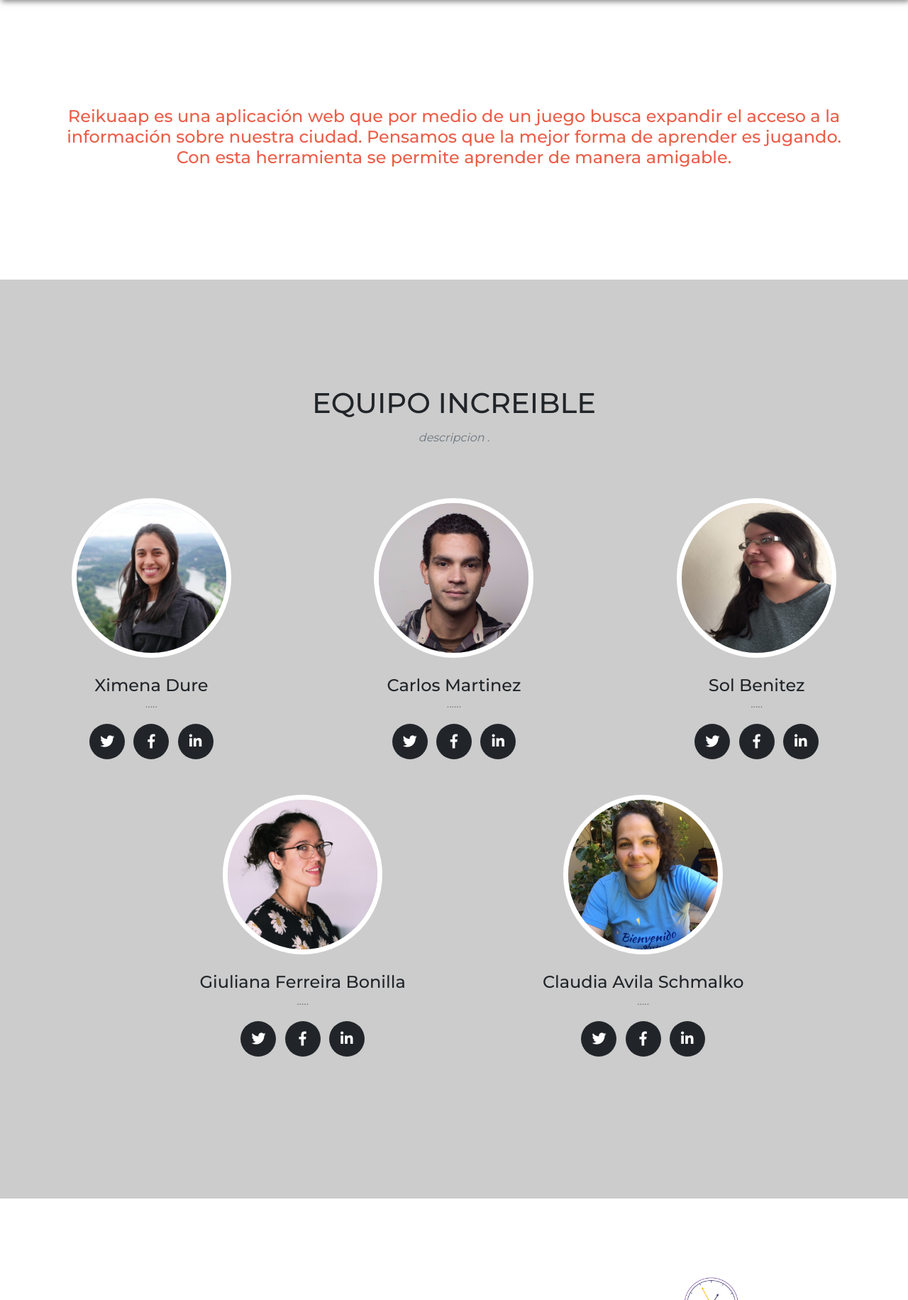
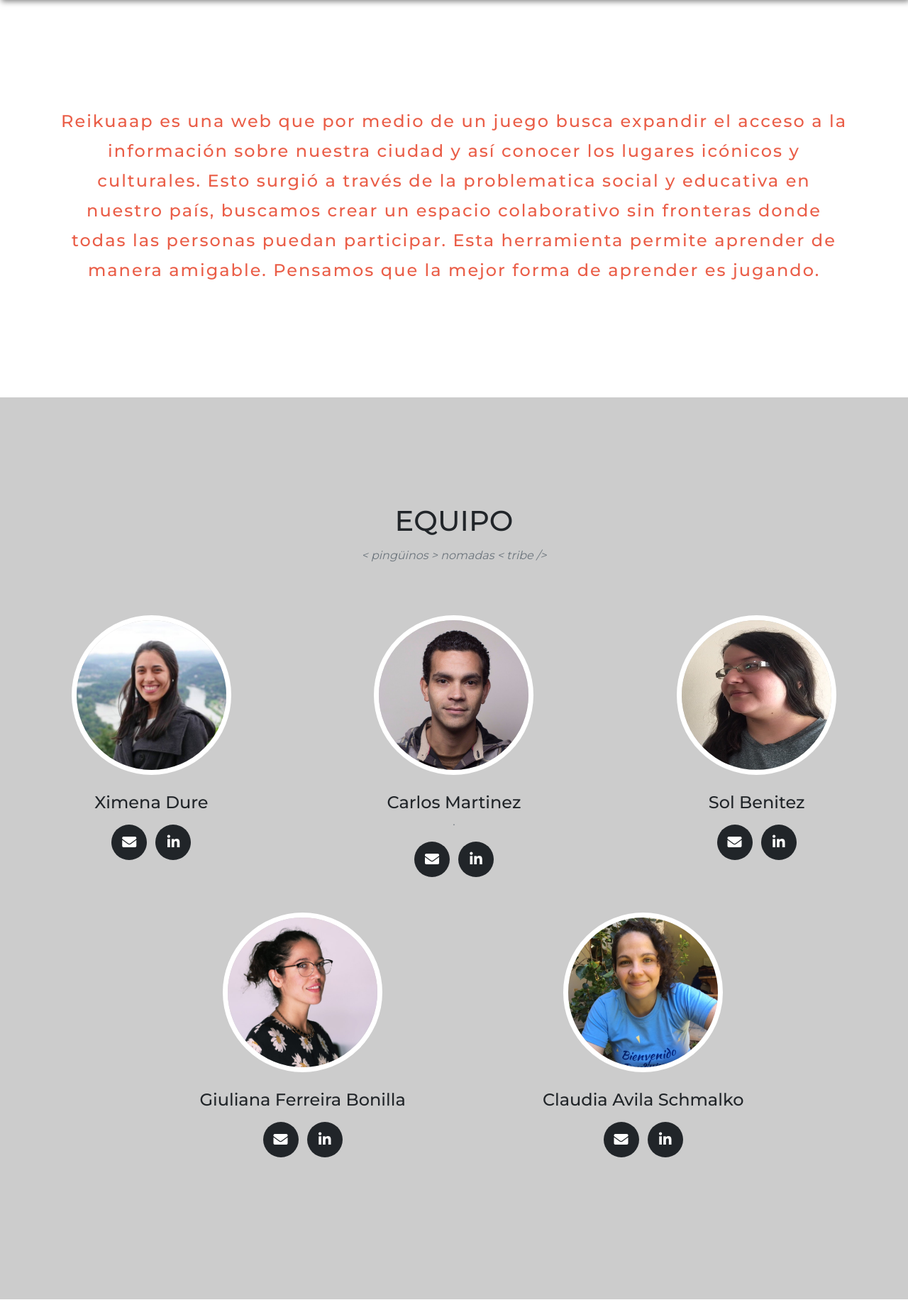
Before and after one commit to solbencas/reikuaap.py, a Flask app: page /nosotros in a window 1280 px wide. Shown: the part 79-1911 px from the top of the page at 71% size. Run offline with Flask 2, Linux system fonts and the light colour scheme; some libraries are stand-ins or nearby versions.

Commit message:
Se ajustaron textos, colores y otros deatlles

```diff
--- a/static/css/estilos.css
+++ b/static/css/estilos.css
@@ -124,7 +124,7 @@
     top: 40px;
     width: 250px;
     height: auto;
-    min-height: 500px;
+    min-height: 450px;
     color: #000;
     font-weight:normal;
     font-size: 12px;
@@ -249,6 +249,11 @@
         content: "\f0e1";
     }
 
+    h4.descripcioTeam {
+        line-height: 42px;
+        letter-spacing: 2px;
+    }
+
 
 @media (max-width: 575.98px) {
     .pistas {
@@ -260,8 +265,9 @@
 
 @media (max-width: 767.98px) {
     .pistas {
-        top: 60px;
+        top: 10px;
         font-size: 12px;
+        min-height: 450px;
     }
     ul.navbar-nav {
         margin: auto;
--- a/static/js/main.js
+++ b/static/js/main.js
@@ -67,8 +67,12 @@
 
     function actualizar_jugada() {
         jugada = jugada + 1
+        if (jugada == json_completo.length-1){
+            jugada = 1
+        }
         $('.top-content').css('background-image', 'url(' + json_completo[jugada - 1].imagen + ')')
         nuestra_coordenada = [json_completo[jugada - 1].latitud, json_completo[jugada - 1].longitud]
+
     }
 
 
--- a/templates/nosotros.html
+++ b/templates/nosotros.html
@@ -5,11 +5,11 @@
 		<meta charset="utf-8">
 		<meta http-equiv="X-UA-Compatible" content="IE=edge">
 		<meta name="title" content="Reikuapy">
-		<meta name="description" content="jugo para encontrar lugare turisticos de Paraguay">
-		<meta name="author" content="Reikuapy" >
-		<meta name="keywords" content="mapas, turismo, ">
+		<meta name="description" content="Juego para encontrar lugares turisticos e icónicos del Paraguay">
+		<meta name="author" content="Reikuaap Team 1°_BootCamp019" >
+		<meta name="keywords" content="Reikueaap, Paraguay, turismo, cultura, juego, web, Penguin Academy, BootCamp">
 		<link rel="icon" href="{{ url_for('static', filename='img/ico.ico') }}">
-    <title>Reikuaa.py</title>
+    <title>Reikuaap</title>
     <link rel="stylesheet" href="https://use.fontawesome.com/releases/v5.7.2/css/all.css" integrity="sha384-fnmOCqbTlWIlj8LyTjo7mOUStjsKC4pOpQbqyi7RrhN7udi9RwhKkMHpvLbHG9Sr" crossorigin="anonymous">
 
 
@@ -49,8 +49,13 @@
       <div class="container">
         <div class="row">
           <div class="col-sm-12 text-center ">
-            <h4>
-              Reikuaap es una aplicación web que por medio de un juego busca expandir el acceso a la información sobre nuestra ciudad. Pensamos que la mejor forma de aprender es jugando. Con esta herramienta se permite aprender de manera amigable.
+            <h4 class="descripcioTeam">
+              Reikuaap es una web que por medio de un juego busca expandir el acceso a la información
+              sobre nuestra ciudad y así conocer los lugares icónicos y culturales.
+              Esto surgió a través de la problematica social y educativa en nuestro país,
+              buscamos crear un espacio colaborativo sin fronteras donde todas las personas puedan participar.
+              Esta herramienta permite aprender de manera amigable.
+              Pensamos que la mejor forma de aprender es jugando.
             </h4>
           </div>
         </div>
@@ -61,8 +66,8 @@
         <div class="container-fluid">
           <div class="row">
             <div class="col-lg-12 text-center">
-              <h2 class="section-heading text-uppercase">Equipo increible</h2>
-              <h3 class="section-subheading text-muted">descripcion .</h3>
+              <h2 class="section-heading text-uppercase">Equipo</h2>
+              <h3 class="section-subheading text-muted"> < pingüinos > nomadas < tribe /></h3>
             </div>
           </div>
 
@@ -71,18 +76,14 @@
                 <div class="team-member">
                   <img class="mx-auto rounded-circle" src="{{ url_for('static', filename='img/XimenaDure.jpg') }}" alt="">
                   <h4>Ximena Dure</h4>
-                  <p class="text-muted">.....</p>
+                  <p class="text-muted"></p>
                   <ul class="list-inline social-buttons">
                     <li class="list-inline-item">
-                      <a href="#">
-                        <i class="fab fa-twitter"></i>
+                      <a href="mailto:ximedure@gmail.com?subject=Reikuapp">
+                        <i class="fa fa-envelope"></i>
                       </a>
                     </li>
-                    <li class="list-inline-item">
-                      <a href="#">
-                        <i class="fab fa-facebook-f"></i>
-                      </a>
-                    </li>
+
                     <li class="list-inline-item">
                       <a href="https://www.linkedin.com/in/ximena-dure-b8531967/">
                         <i class="fab fa-linkedin-in"></i>
@@ -96,18 +97,14 @@
               <div class="team-member">
                 <img class="mx-auto rounded-circle" src="{{ url_for('static', filename='img/crltsMrtnz.jpg') }}" alt="">
                 <h4>Carlos Martinez</h4>
-                <p class="text-muted">......</p>
+                <p class="text-muted">.</p>
                 <ul class="list-inline social-buttons">
                   <li class="list-inline-item">
-                    <a href="#">
-                      <i class="fab fa-twitter"></i>
+                    <a href="mailto:crltsmrtnz@gmail.com?subject=Reikuapp">
+                      <i class="fa fa-envelope"></i>
                     </a>
                   </li>
-                  <li class="list-inline-item">
-                    <a href="#">
-                      <i class="fab fa-facebook-f"></i>
-                    </a>
-                  </li>
+
                   <li class="list-inline-item">
                     <a href="https://www.linkedin.com/in/crltsmrtnz/">
                       <i class="fab fa-linkedin-in"></i>
@@ -121,18 +118,14 @@
             <div class="team-member">
               <img class="mx-auto rounded-circle" src="{{ url_for('static', filename='img/solBenitez.jpg') }}" alt="">
               <h4>Sol Benitez</h4>
-              <p class="text-muted">.....</p>
+              <p class="text-muted"></p>
               <ul class="list-inline social-buttons">
                 <li class="list-inline-item">
-                  <a href="#">
-                    <i class="fab fa-twitter"></i>
+                  <a href="mailto:sol.bencas@gmail.com?subject=Reikuapp">
+                    <i class="fa fa-envelope"></i>
                   </a>
                 </li>
-                <li class="list-inline-item">
-                  <a href="#">
-                    <i class="fab fa-facebook-f"></i>
-                  </a>
-                </li>
+
                 <li class="list-inline-item">
                   <a href="https://www.linkedin.com/in/sol-bencas-445320157/">
                     <i class="fab fa-linkedin-in"></i>
@@ -148,18 +141,14 @@
                   <div class="team-member">
                     <img class="mx-auto rounded-circle" src="{{ url_for('static', filename='img/GiulianaF-Bonilla.jpg') }}" alt="">
                     <h4>Giuliana Ferreira Bonilla</h4>
-                    <p class="text-muted">.....</p>
+                    <p class="text-muted"></p>
                     <ul class="list-inline social-buttons">
                       <li class="list-inline-item">
-                        <a href="#">
-                          <i class="fab fa-twitter"></i>
+                        <a href="mailto:gmbonilla07@gmail.com?subject=Reikuapp">
+                          <i class="fa fa-envelope"></i>
                         </a>
                       </li>
-                      <li class="list-inline-item">
-                        <a href="#">
-                          <i class="fab fa-facebook-f"></i>
-                        </a>
-                      </li>
+
                       <li class="list-inline-item">
                         <a href="https://www.linkedin.com/in/gmbonilla/">
                           <i class="fab fa-linkedin-in"></i>
@@ -174,18 +163,14 @@
                   <div class="team-member">
                     <img class="mx-auto rounded-circle" src="{{ url_for('static', filename='img/claudiaAvila.jpg') }}" alt="">
                     <h4>Claudia Avila Schmalko</h4>
-                    <p class="text-muted">.....</p>
+                    <p class="text-muted"></p>
                     <ul class="list-inline social-buttons">
                       <li class="list-inline-item">
-                        <a href="#">
-                          <i class="fab fa-twitter"></i>
+                        <a href="mailto:clauavilasch@gmail.com?subject=Reikuapp">
+                          <i class="fa fa-envelope"></i>
                         </a>
                       </li>
-                      <li class="list-inline-item">
-                        <a href="#">
-                          <i class="fab fa-facebook-f"></i>
-                        </a>
-                      </li>
+
                       <li class="list-inline-item">
                         <a href="https://www.linkedin.com/in/claudia-avila-66960b150/">
                           <i class="fab fa-linkedin-in"></i>
@@ -218,7 +203,8 @@
 
         <!-- Footer Elements -->
         <div class="container">
-          <h5 class="mb-1">Esta pagina fue desarrollada por un team que participó del BootCamp 2019 organizado por Penguin Academy en Paraguay.</h5>
+          <h5 class="mb-1">Esta web fue desarrollada por un team que participó del BootCamp 2019
+            organizado por Penguin Academy en Paraguay.</h5>
         </div>
         <!-- Footer Elements -->
 
```
Also changed, not shown: templates/index.html (+6 -6 lines), static/img/solBenitez.jpg.
